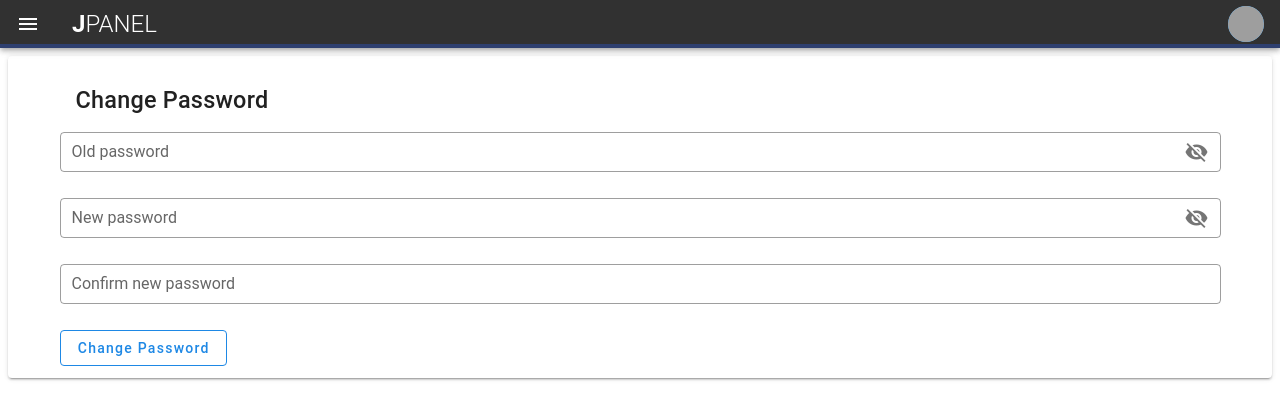
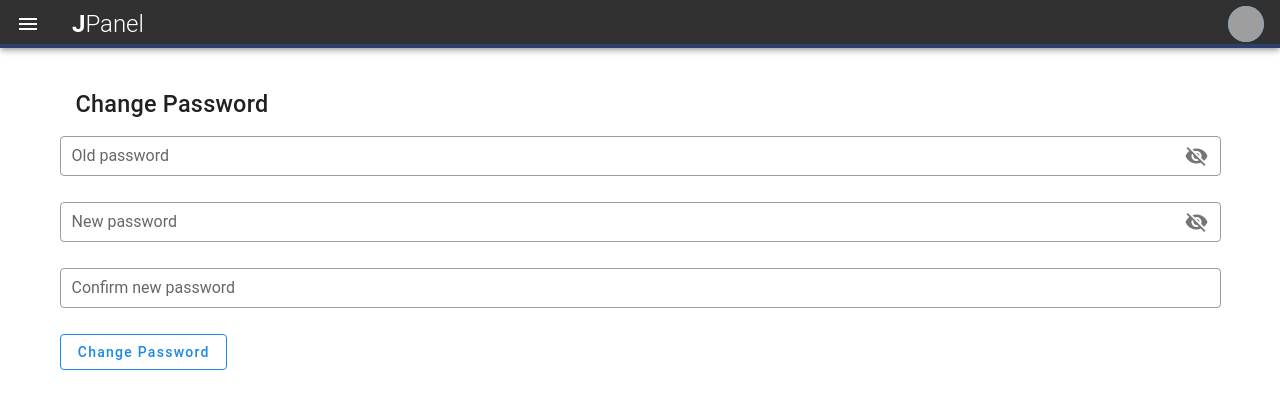
Before and after one commit to mohamadresaaa/jraw-web-app, a Vue app: page /user/change_password in a window 1280 px wide. Shown: the top 420 px of the page. Built offline with nearby package versions, Linux system fonts and the light colour scheme; grey boxes are pictures that could not be loaded; a small style sheet from the web is missing.

Commit message:
fix pages

```diff
--- a/src/components/header/bars/PanelBar.vue
+++ b/src/components/header/bars/PanelBar.vue
@@ -8,12 +8,12 @@
         <UserListItem />
       </v-list>
     </v-navigation-drawer>
-    <v-app-bar :clipped-left="$vuetify.breakpoint.lgAndUp" color="rgba(45,45,45,0.98)" dark app fixed dense>
+    <v-app-bar :clipped-left="$vuetify.breakpoint.lgAndUp" color="rgba(45,45,45,0.98)" dark dense>
       <!-- navbar icon button -->
       <v-app-bar-nav-icon @click="drawer = !drawer"></v-app-bar-nav-icon>
 
       <!-- toolbar title -->
-      <v-toolbar-title class="headline text-uppercase mr-5">
+      <v-toolbar-title class="headline text-capitalize mr-5">
         <router-link to="/user/panel" class="white--text">
           <span class="font-weight-bold">J</span>
           <span class="font-weight-light">Panel</span>
--- a/src/views/errorPage.vue
+++ b/src/views/errorPage.vue
@@ -1,9 +1,9 @@
 <template>
-  <v-app>
+  <v-app style="background-color:#fff;">
     <v-container fluid fill-height>
       <v-layout align-center justify-center>
         <v-flex xs12 sm12 md12>
-          <v-card color="#fafafa" elevation="0">
+          <v-card elevation="0">
             <v-card-text class="text-xs-center text-center">
               <h1 :class="`error-title ${color}--text display-3 font-weight-bold`">{{ title }}</h1>
               <blockquote class="blockquote">
--- a/src/views/layout/Panel.vue
+++ b/src/views/layout/Panel.vue
@@ -1,8 +1,10 @@
 <template>
-  <v-app>
+  <v-app style="background-color: #fff;">
     <PanelBar />
-    <v-content class="pa-0 ma-2">
-      <router-view />
+    <v-content class="pa-0">
+      <v-container fluid>
+        <router-view />
+      </v-container>
     </v-content>
   </v-app>
 </template>
--- a/src/views/user/ChangePassword.vue
+++ b/src/views/user/ChangePassword.vue
@@ -1,6 +1,5 @@
 <template>
-  <v-card>
-    <v-container>
+  <v-container>
       <v-layout wrap>
         <!-- title -->
         <v-flex xs12 sm12 md12>
@@ -31,7 +30,6 @@
         </v-flex>
       </v-layout>
     </v-container>
-  </v-card>
 </template>
 
 <script>
--- a/src/views/user/EditProfile.vue
+++ b/src/views/user/EditProfile.vue
@@ -1,5 +1,4 @@
 <template>
-  <v-card>
   <v-container>
     <v-layout wrap>
       <!-- title -->
@@ -70,7 +69,6 @@
       </v-flex>
     </v-layout>
   </v-container>
-  </v-card>
 </template>
 
 <script>
```
Lines whose indentation alone changed are shown as unchanged.
